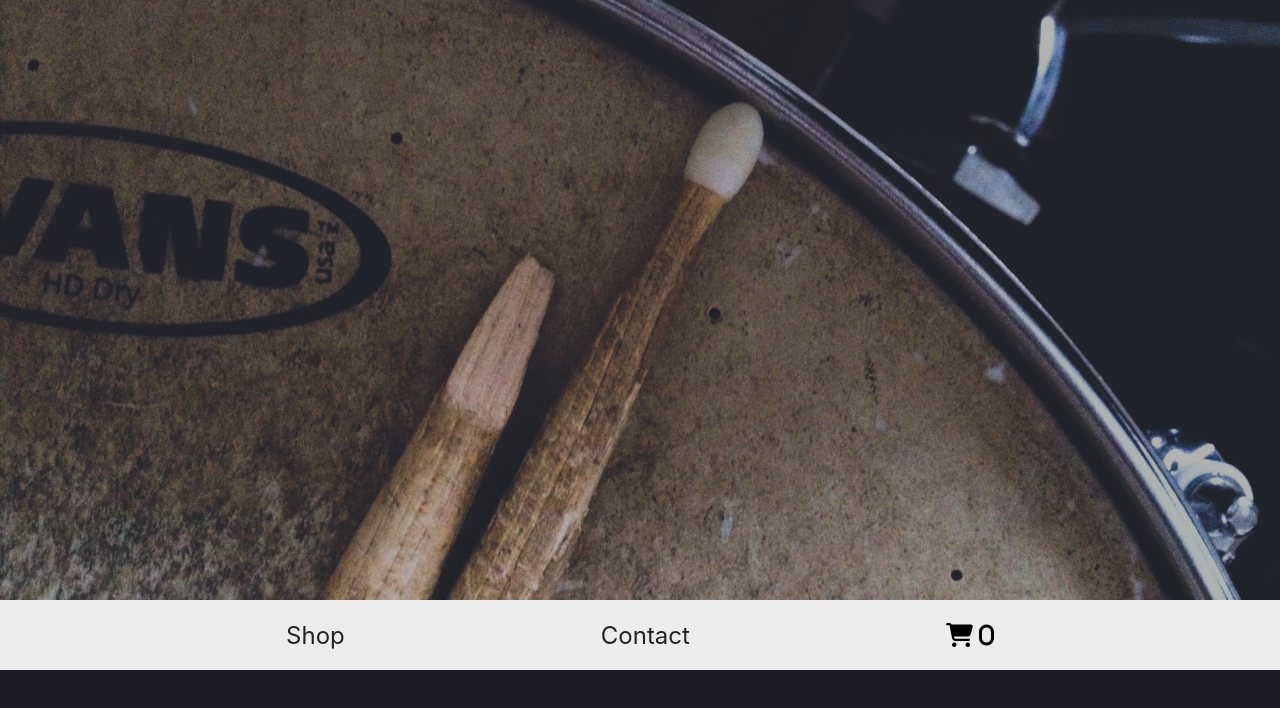
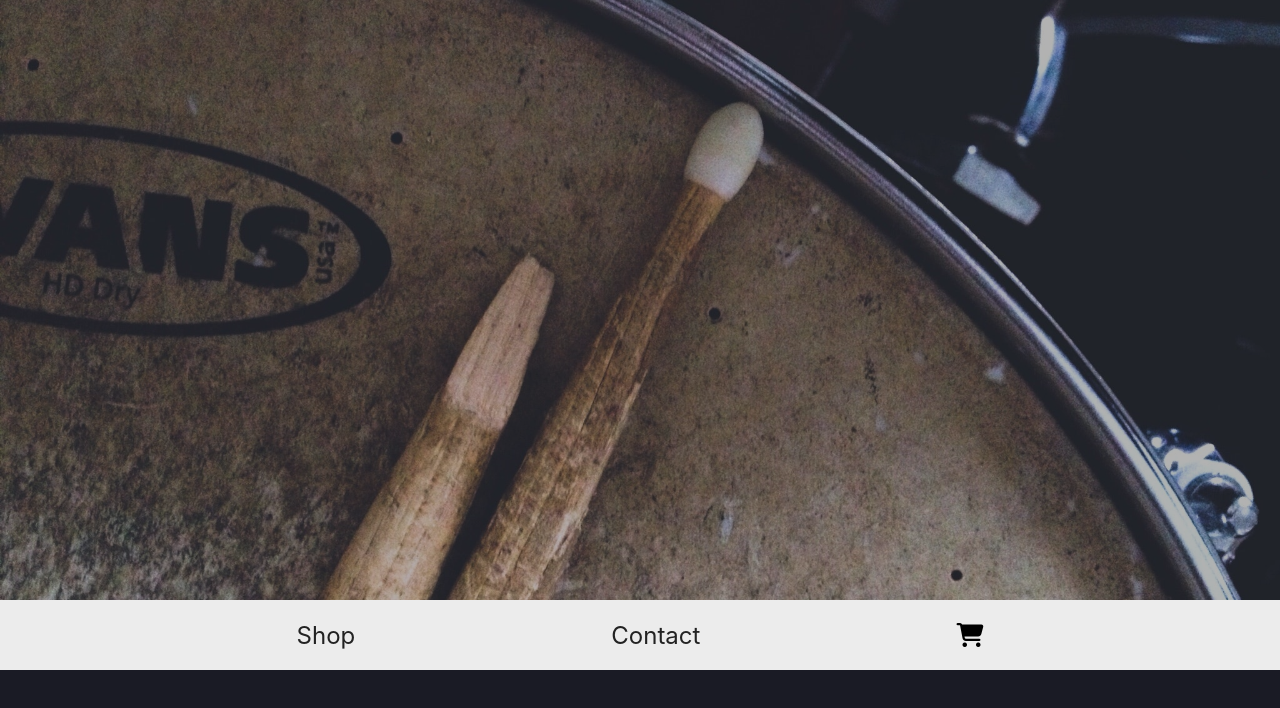
Before and after one commit to michalsiminski98/REACT--Drum-shop-v2, a React (Create React App) app: page /cart in a window 1280 px wide. Shown: the top 708 px of the page. Built offline with nearby package versions, Linux system fonts and the light colour scheme.

Commit message:
add more comments

```diff
--- a/src/actions/itemActions.js
+++ b/src/actions/itemActions.js
@@ -1,5 +1,6 @@
 import * as ActionTypes from './itemTypes';
 
+// adding in specific item page
 export const addToCart = (itemID) => {
     return{
     type:ActionTypes.ADD,
@@ -8,6 +9,7 @@ export const addToCart = (itemID) => {
     }
 }}
 
+// removing item in cart section
 export const removeFromCart = (itemID) => ({
     type:ActionTypes.REMOVE,
     payload:{
@@ -15,6 +17,7 @@ export const removeFromCart = (itemID) => ({
     }
 })
 
+// decreasing/ increasing count of item in cart section
 export const adjustQty = (itemID, value) => ({
     type:ActionTypes.ADJUST_QTY,
     payload:{
@@ -22,8 +25,3 @@ export const adjustQty = (itemID, value) => ({
         qty: value,
     }
 })
-
-export const LoadCurrentItem = (item) => ({
-    type:ActionTypes.LOAD_CURRENT_ITEM,
-    payload: item,
-})
--- a/src/actions/itemTypes.js
+++ b/src/actions/itemTypes.js
@@ -1,4 +1,3 @@
 export const ADD = 'ADD';
 export const REMOVE = 'REMOVE';
 export const ADJUST_QTY = 'ADJUST_QTY';
-export const LOAD_CURRENT_ITEM = 'LOAD_CURRENT_ITEM';
--- a/src/components/Header.js
+++ b/src/components/Header.js
@@ -13,7 +13,7 @@ const Header = () => {
                 <Route path='/contact' render={()=>(
                     <div className="header__photo header--secondPhoto"></div>
                 )} />
-                <Route path='/cart' exact render={()=>(
+                <Route path='/cart' render={()=>(
                     <div className="header__photo header--secondPhoto"></div>
                 )} />
                 <Route render={()=>(
--- a/src/components/Navigation.js
+++ b/src/components/Navigation.js
@@ -14,16 +14,22 @@ const navigationList = [
 
 const Navigation = ({ cart }) => {
 
-    // counter of current items in cart
+    // counter of current products count in cart
     let cartCounter = 0;
     const cartCounterFunction = cart.map(item => {
         cartCounter += item.qty;
     });
 
-    // items in navigation
+    // showing navigation in function
     const menu = navigationList.map(item => (
         <li key={item.name} className="navigation__li">
-            <NavLink to={item.path} exact={item.exact && item.exact}>{item.name === 'cart' ? <span className="fas fa-shopping-cart"> {cartCounter} </span> : item.name}</NavLink>
+            <NavLink
+             to={item.path}
+            exact={item.exact && item.exact}
+            >
+                {/* if item is 'cart' replace it by icon */}
+                {item.name === 'cart' ? <span className="fas fa-shopping-cart"> {cartCounter !== 0 &&  cartCounter}</span> : item.name}
+            </NavLink>
         </li>
     ))
 
@@ -37,7 +43,7 @@ const Navigation = ({ cart }) => {
      );
 }
 
-// redux for items counter in cart
+// redux for counter of products in cart
 const mapStateToProps = state =>{
     return{
         cart: state.shop.cart,
--- a/src/pages/ContactPage.js
+++ b/src/pages/ContactPage.js
@@ -14,6 +14,7 @@ class ContactPage extends Component{
         isMessageEmpty:true,
     }
 
+    // handlers check if form is in progress
     handleName = e => {
         if(e.target.value.length > 0){
             this.setState({
@@ -44,6 +45,7 @@ class ContactPage extends Component{
             isMessageEmpty: true})
     }
 
+    // this handle check and clean states and inputs if form is correctly fill
     handleSubmit = e => {
         e.preventDefault();
         if(!this.state.isNameEmpty && !this.state.isEmailEmpty && !this.state.isMessageEmpty){
@@ -76,6 +78,8 @@ class ContactPage extends Component{
                 </label>
                 <button onClick={this.handleSubmit} className="contact__button">Send</button>
             </form>
+
+            {/* exit page alert if form is in progress */}
             <Prompt
                 when={!this.state.isNameEmpty || !this.state.isEmailEmpty || !this.state.isMessageEmpty}
                 message="Are you sure you want to leave the form?"
--- a/src/pages/ProductPage.js
+++ b/src/pages/ProductPage.js
@@ -5,7 +5,7 @@ import {addToCart} from '../actions/itemActions';
 
 import '../styles/ProductPage.css';
 
-const ProductPage = (props, addToCart) => {
+const ProductPage = (props) => {
     // I specially showed here 3 way of getting data
     const {name} = props.match.params;
     const {img} = props.location.state;
@@ -26,6 +26,7 @@ const ProductPage = (props, addToCart) => {
      );
 }
 
+// adding product to cart
 const mapDispatchToProps = dispatch => {
     return{
     addToCart: (id) => dispatch(addToCart(id)),
--- a/src/pages/ShopPage.js
+++ b/src/pages/ShopPage.js
@@ -23,6 +23,7 @@ const ShopPage = ({products}) => {
      );
     }
 
+    // redux for showing products from itemReducer.js
     const mapStateToProps = state => {
         return {
             products: state.shop.products,
--- a/src/reducers/itemReducer.js
+++ b/src/reducers/itemReducer.js
@@ -11,19 +11,19 @@ const INITIAL_STATE = {
         {id: 7, name: 'Hi-Hat Istanbul Agop', img: 'https://thumbs.static-thomann.de/thumb/orig/pics/bdb/265124/13514976_800.jpg', price:350},
         {id: 8, name: 'Hi-Hat Zildjian K', img: 'https://www.prodrum.pl/dane/full/2/277275af701543caabf498f71c98d6ba.jpg', price:800},
         {id: 9, name: 'China Zildjian High', img: 'https://media.sweetwater.com/api/i/q-85__ha-d1025e51ec219d55__hmac-96cda30c0cbbe4e1ee9f86047608bcd0fa848ba4/images/items/1800/A0354-xlarge.jpg', price:280},
-    ], //{id, title, price, img}
-    cart: [], //{id, title, price, img, qty}
+    ], //{id, name, price, img}
+    cart: [], //{id, name, price, img, qty(QTY-QUANTITY)}
     currentItem: null,
 }
 
 const itemReducer = (state = INITIAL_STATE, action) => {
     switch(action.type){
+
+        // adding in specific item page
         case ActionTypes.ADD:
-
-        const item = state.products.find(prod => prod.id === action.payload.id);
+        const item = state.products.find(item => item.id === action.payload.id);
         // check if item is in cart already
         const inCart = state.cart.find(item => item.id === action.payload.id ? true : false)
-
         return {
             ...state,
             cart: inCart ?
@@ -33,24 +33,21 @@ const itemReducer = (state = INITIAL_STATE, action) => {
                 [...state.cart, {...item, qty:1}]
         };
 
+        // removing item in cart section
         case ActionTypes.REMOVE:
         return {
             ...state,
             cart:state.cart.filter(item => item.id !== action.payload.id)
         };
 
+        // decreasing/ increasing count of item in cart section
         case ActionTypes.ADJUST_QTY:
         return {
             ...state,
             cart: state.cart.map(item => item.id === action.payload.id ? {...item, qty: +action.payload.qty} : item)
         };
 
-        case ActionTypes.LOAD_CURRENT_ITEM:
-        return {
-            ...state,
-            currentItem: action.payload,
-        };
-
+        // other
         default:
             console.log(`Wrong action "${action.type}"`);
             return state;
--- a/src/store/store.js
+++ b/src/store/store.js
@@ -1,8 +1,8 @@
 import {createStore} from 'redux';
+import {rootReducer} from '../reducers/rootReducer';
 
+// extend for Chrome Dev Tools
 import {composeWithDevTools} from 'redux-devtools-extension'
-
-import {rootReducer} from '../reducers/rootReducer';
 
 const store = createStore(rootReducer, composeWithDevTools());
 
```
